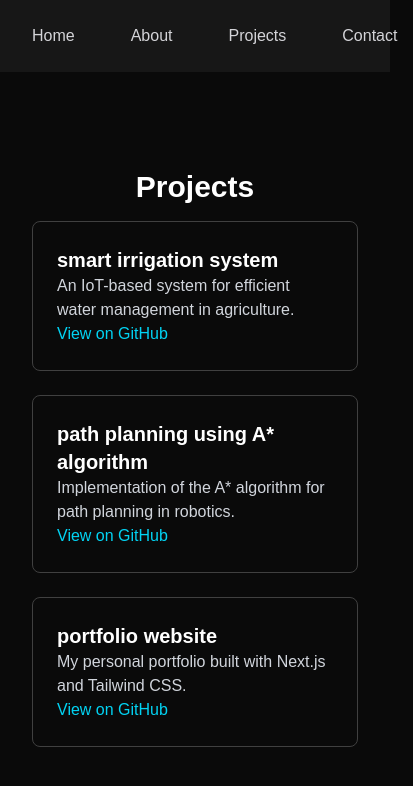
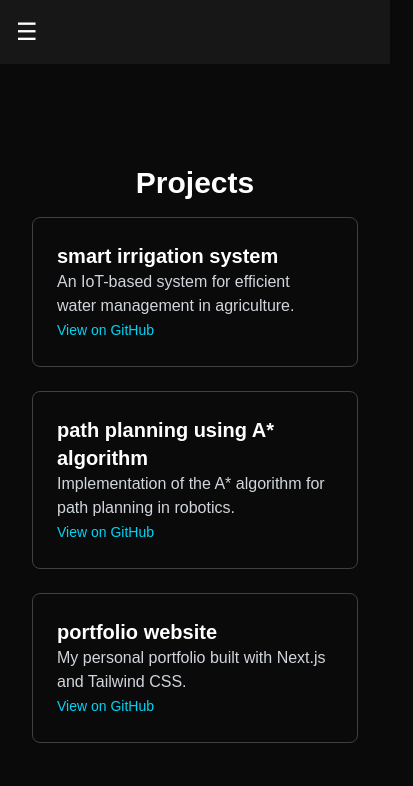
Before and after one commit to DORI2001/aidd, a Next.js app: page /projects in a window 390 px wide. Shown: the top 786 px of the page, 413 px wide, since content can reach past the window. Built offline with nearby package versions, Linux system fonts and the light colour scheme.

Commit message:
refactor: clean up indentation and formatting

```diff
--- a/app/projects/page.tsx
+++ b/app/projects/page.tsx
@@ -1,21 +1,19 @@
-
 const projects = [
   {
     name: "smart irrigation system",
     description: "An IoT-based system for efficient water management in agriculture.",
-    link: "https://github.com/DORI2001/IOT_SMART_HOME"
+    link: "https://github.com/DORI2001/IOT_SMART_HOME",
   },
   {
     name: "path planning using A* algorithm",
     description: "Implementation of the A* algorithm for path planning in robotics.",
-    link: "https://github.com/DORI2001/AV-course"
+    link: "https://github.com/DORI2001/AV-course",
   },
   {
-  name: "portfolio website",
-  description: "My personal portfolio built with Next.js and Tailwind CSS.",
-  link: "https://github.com/DORI2001/aidd"
-  }
-
+    name: "portfolio website",
+    description: "My personal portfolio built with Next.js and Tailwind CSS.",
+    link: "https://github.com/DORI2001/aidd",
+  },
 ];
 
 export default function Projects() {
@@ -24,13 +22,16 @@
       <h1 className="text-3xl font-bold text-white">Projects</h1>
       <div className="grid grid-cols-1 md:grid-cols-2 lg:grid-cols-3 gap-6">
         {projects.map((project) => (
-           <div key={project.name} className="border border-neutral-700 rounded-lg p-6">
+          <div key={project.name} className="border border-neutral-700 rounded-lg p-6">
             <h2 className="text-xl font-bold text-white">{project.name}</h2>
             <p className="text-gray-300">{project.description}</p>
-            <a href={project.link} className="text-cyan-400 hover:text-cyan-300 transition-colors" target="_blank">
-  View on GitHub
+            <a
+              href={project.link}
+              className="text-cyan-400 hover:text-cyan-300 transition-colors text-sm"
+              target="_blank"
+            >
+              View on GitHub
             </a>
-
           </div>
         ))}
       </div>
--- a/components/Navbar.tsx
+++ b/components/Navbar.tsx
@@ -1,20 +1,27 @@
+"use client";
+
+import { useState } from "react";
 import Link from "next/link";
 
 export default function Navbar() {
+  const [isOpen, setIsOpen] = useState(false);
+
   return (
-    <nav className="w-full bg-neutral-900 p-4 flex gap-6">
-        <Link href="/" className="text-zinc-300 hover:text-black hover:bg-cyan-400 px-4 py-2 rounded-full transition-colors">
-          Home
-        </Link>
-        <Link href="/about" className="text-zinc-300 hover:text-black hover:bg-cyan-400 px-4 py-2 rounded-full transition-colors">
-          About
-        </Link>
-        <Link href="/projects" className="text-zinc-300 hover:text-black hover:bg-cyan-400 px-4 py-2 rounded-full transition-colors">
-          Projects
-        </Link>
-        <Link href="/contact" className="text-zinc-300 hover:text-black hover:bg-cyan-400 px-4 py-2 rounded-full transition-colors">
-          Contact
-        </Link>
+    <nav className="w-full bg-neutral-900 p-4">
+      <div className="flex justify-between items-center">
+        <button
+          className="md:hidden text-white text-2xl"
+          onClick={() => setIsOpen(!isOpen)}
+        >
+          ☰
+        </button>
+      </div>
+      <div className={`flex flex-col gap-2 mt-2 md:flex-row md:gap-6 md:mt-0 md:flex ${isOpen ? "flex" : "hidden"}`}>
+        <Link href="/" className="text-zinc-300 hover:text-black hover:bg-cyan-400 px-4 py-2 rounded-full transition-colors">Home</Link>
+        <Link href="/about" className="text-zinc-300 hover:text-black hover:bg-cyan-400 px-4 py-2 rounded-full transition-colors">About</Link>
+        <Link href="/projects" className="text-zinc-300 hover:text-black hover:bg-cyan-400 px-4 py-2 rounded-full transition-colors">Projects</Link>
+        <Link href="/contact" className="text-zinc-300 hover:text-black hover:bg-cyan-400 px-4 py-2 rounded-full transition-colors">Contact</Link>
+      </div>
     </nav>
   );
 }
```
